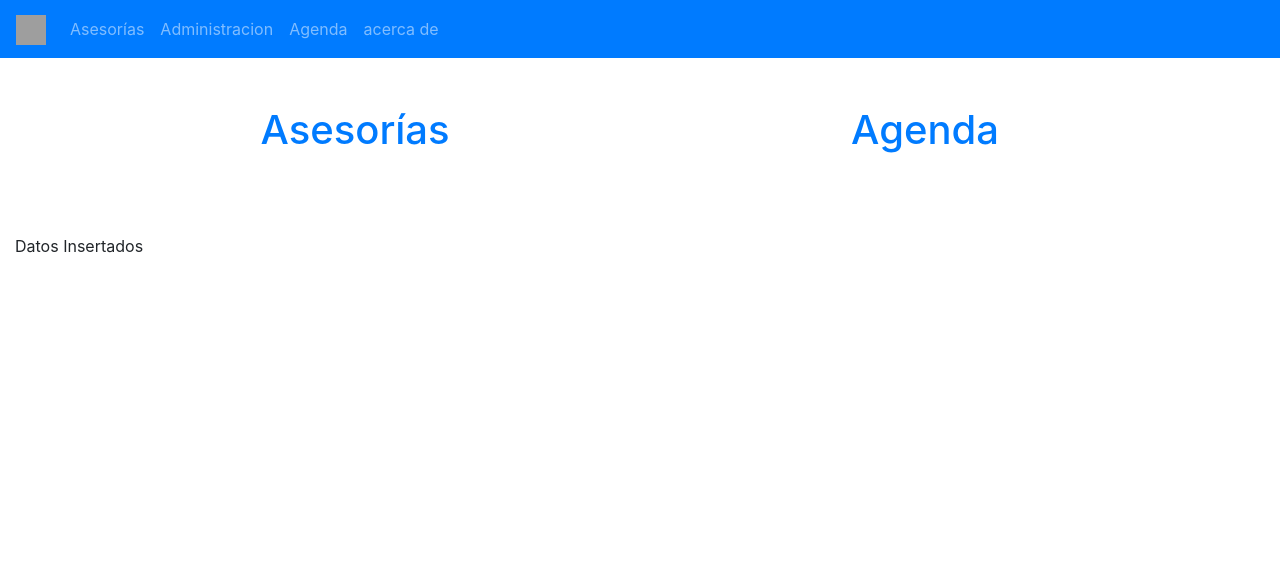
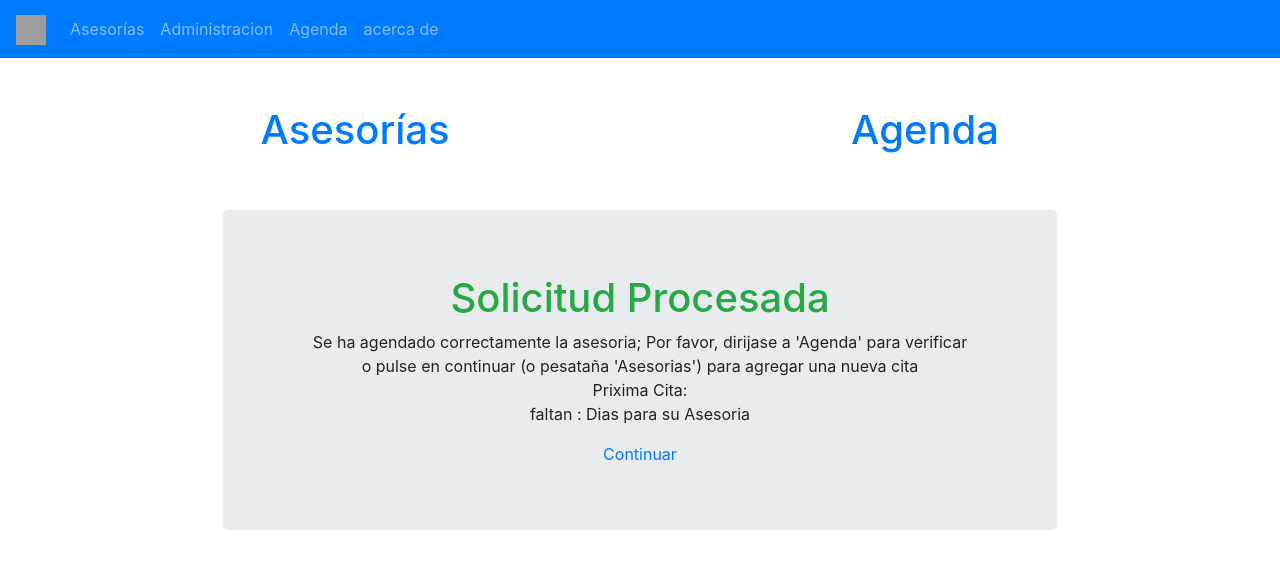
Before and after one commit to musanlori/javerim_app, a PHP site: page /confirmado.php in a window 1280 px wide. Shown: the top 569 px of the page. Run offline with PHP 8.4, Linux system fonts and the light colour scheme; data that the repository does not hold is empty; some libraries are stand-ins or nearby versions; grey boxes are pictures that could not be loaded.

Commit message:
Funcionamiento logrado
Se ha logrado el 100% de las operaciones correspondientes a la pantalla de mostrar/agendar asesorias. Listo para la integracion

```diff
--- a/source/confirmado.php
+++ b/source/confirmado.php
@@ -104,7 +104,6 @@
 
         if ($intDay != -1) {
             $FechaProx = $intDay - $valor_Dia_Actual;
-            echo "Res: ". $FechaProx;
             #Cita dentro de la misma semana
             if($FechaProx > 0){
                 $Cita = date("d-m-Y",strtotime($fecha_actual." + ". $FechaProx ." days"));
@@ -126,7 +125,6 @@
                 }
             }
         }
-        echo "<br>". $Cita;
         #fin algoritmo
         #Conexion con la base de datos para insertar Info.
             $conn = new mysqli($servername, $username, $password, $dbname);
@@ -138,10 +136,40 @@
             VALUES ('$Cita', '$horaSesion', '5', '2', '$clv_asesor')";
 
             if ($conn->query($tabla_Cita) === TRUE) {
-                echo "Datos Insertados" . '<br>';
+            ?>
+                <div class="container-fluid">
+                    <div class="row justify-content-around bordered">
+                        <div class="col-8 text-center jumbotron">
+                            <h1 class="text-success">Solicitud Procesada</h1>
+                            <p>
+                                Se ha agendado correctamente la asesoria; Por favor, dirijase a 'Agenda' para verificar<br>
+                                o pulse en continuar (o pesataña 'Asesorias') para agregar una nueva cita<br>
+                                <?php echo "Prixima Cita: ". $Cita;?><br>
+                                <?php echo 'faltan : ' .$FechaProx. ' Dias para su Asesoria'?>
+                            </p>
+                            <a href="ver_asesorias.php"> Continuar </a>
+
+                        </div>
+                    </div>
+                </div>
+            <?php
             } else {
-                echo "Error: " . $tabla_Cita . "<br>" . $conn->error;
-            }
+            ?>
+               <div class="container">
+                    <div class="row justify-content-around">
+                        <div class="col-8 text-center">
+                            <div class="alert alert-danger">
+                                <h3>ERROR: insercion de Datos en tabla</h3>
+                                <p>Lo sentimos: se ha producido un Error al tratar de agendar su cita<br>
+                                    Pongase en contacto con el equipo de UNAM Mobile para que se pueda corregir este Error
+                                </p>
+                                <a href="ver_asesorias.php">Continuar</a>
+                            </div>
+                        </div>
+                    </div>
+               </div>
+
+            <?php }
 
         ?>
         <!-- Termina el Contenido -->
```
